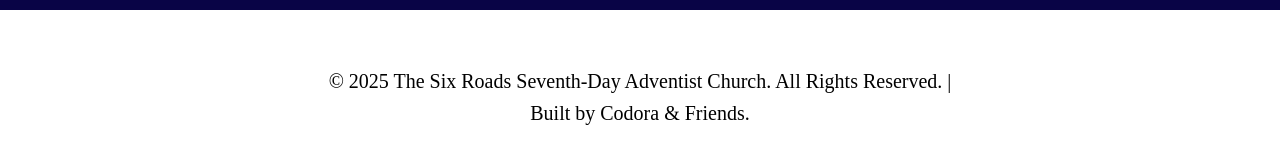
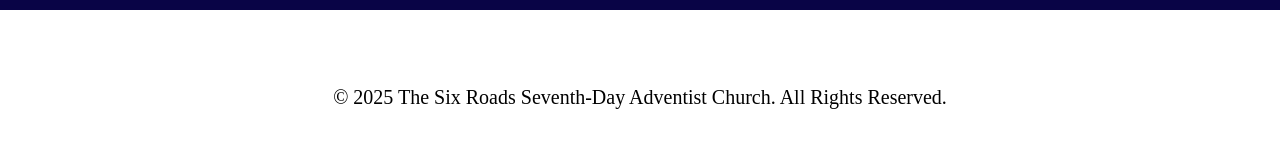
Before and after one commit to romz246/church-website-test, a plain HTML site: page about.html in a window 1280 px wide. Shown: the part 204-368 px from the top of the page. Drawn offline with Linux system fonts and the light colour scheme.

Commit message:
edit the copyright section

```diff
--- a/about.html
+++ b/about.html
@@ -164,7 +164,7 @@
 				<footer class="footer">
 					<p id="copyright">
 						&copy; <span id="year"></span> The Six Roads Seventh-Day Adventist
-						Church. All Rights Reserved. | Built by Codora & Friends.
+						Church. All Rights Reserved.
 					</p>
 				</footer>
 			</div>
```
Also changed, not shown: events.html (+1 -1 lines), index.html (+1 -1 lines), ministries.html (+1 -1 lines), visit-us.html (+1 -1 lines).
